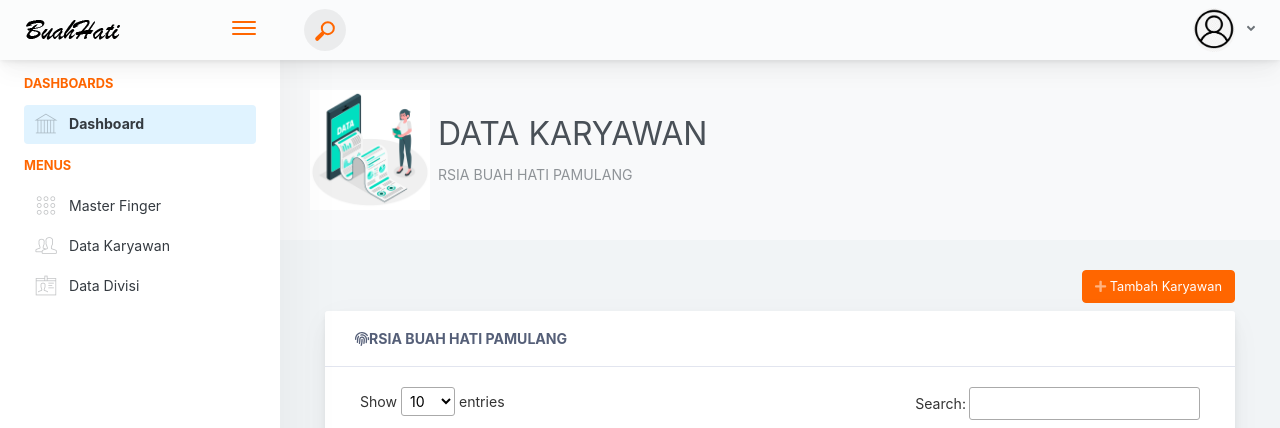
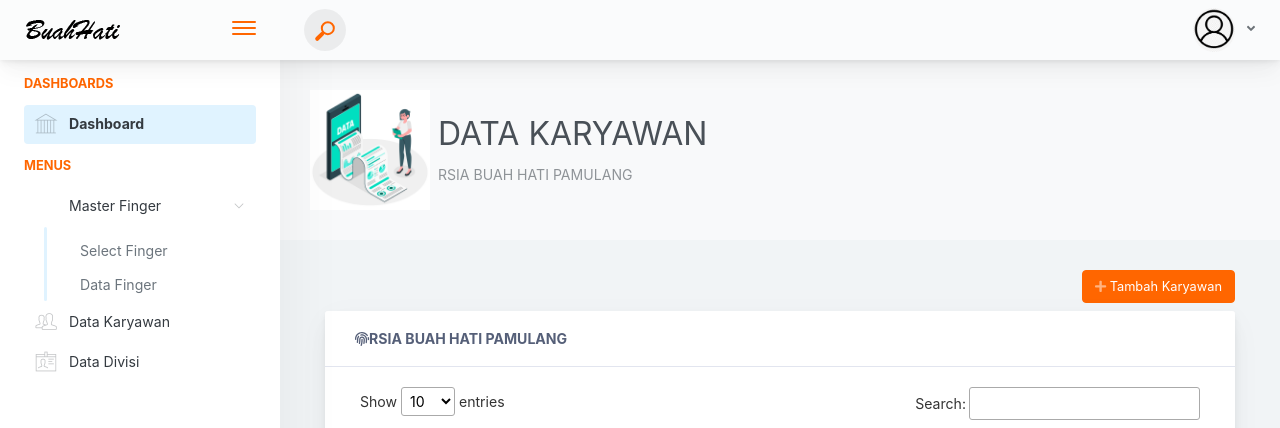
Before and after one commit to delanasarkas/absensi_buahht, a CodeIgniter 4 app: template app/Views/pages/datakaryawan/index.php in a window 1280 px wide. Shown: the top 428 px of the page. Run offline with PHP 8.4 and a stand-in for CodeIgniter, Linux system fonts and the light colour scheme; the template is opened without the code that fills it, so the values that code supplies are empty; some libraries are stand-ins or nearby versions.

Commit message:
update dropdown master Finger

```diff
--- a/app/Views/pages/layout/dashboard/sidebar.php
+++ b/app/Views/pages/layout/dashboard/sidebar.php
@@ -35,16 +35,30 @@
                 <li class="app-sidebar__heading">Dashboards</li>
                 <li>
                     <a href="/" <?php if($request->uri->getSegment(1) == ''){echo 'class="mm-active"';}?>>
-                        <i class="metismenu-icon pe-7s-culture"></i>
+                          <i class="metismenu-icon pe-7s-culture"></i>
                         Dashboard
                     </a>
                 </li>
                 <li class="app-sidebar__heading">Menus</li>
                 <li>
                     <a href="tables-regular.html">
-                        <i class="metismenu-icon pe-7s-keypad"></i>
+                        <i class="metismenu-state-icon pe-7s-angle-down caret-left"></i>
                         Master Finger
                     </a>
+
+                    <ul>
+                        <li>
+                            <a href="#">
+                                </i>Select Finger
+                            </a>
+                        </li>
+                        <li>
+                            <a href="#">
+                                Data Finger
+                            </a>
+                        </li>
+                    </ul>
+
                 </li>
                 <li>
                     <a href="/karyawan" <?php if($request->uri->getSegment(1) == 'karyawan'){echo 'class="mm-active"';}?>>
```
